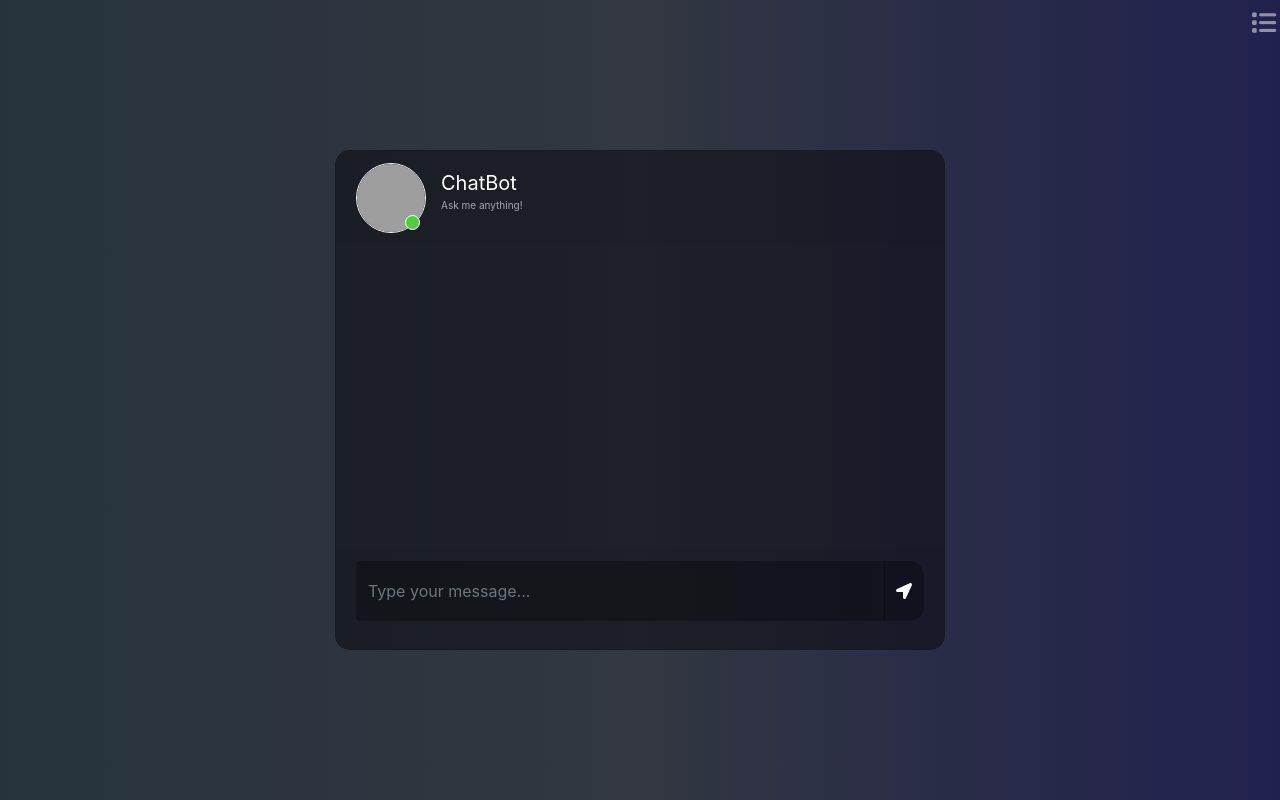
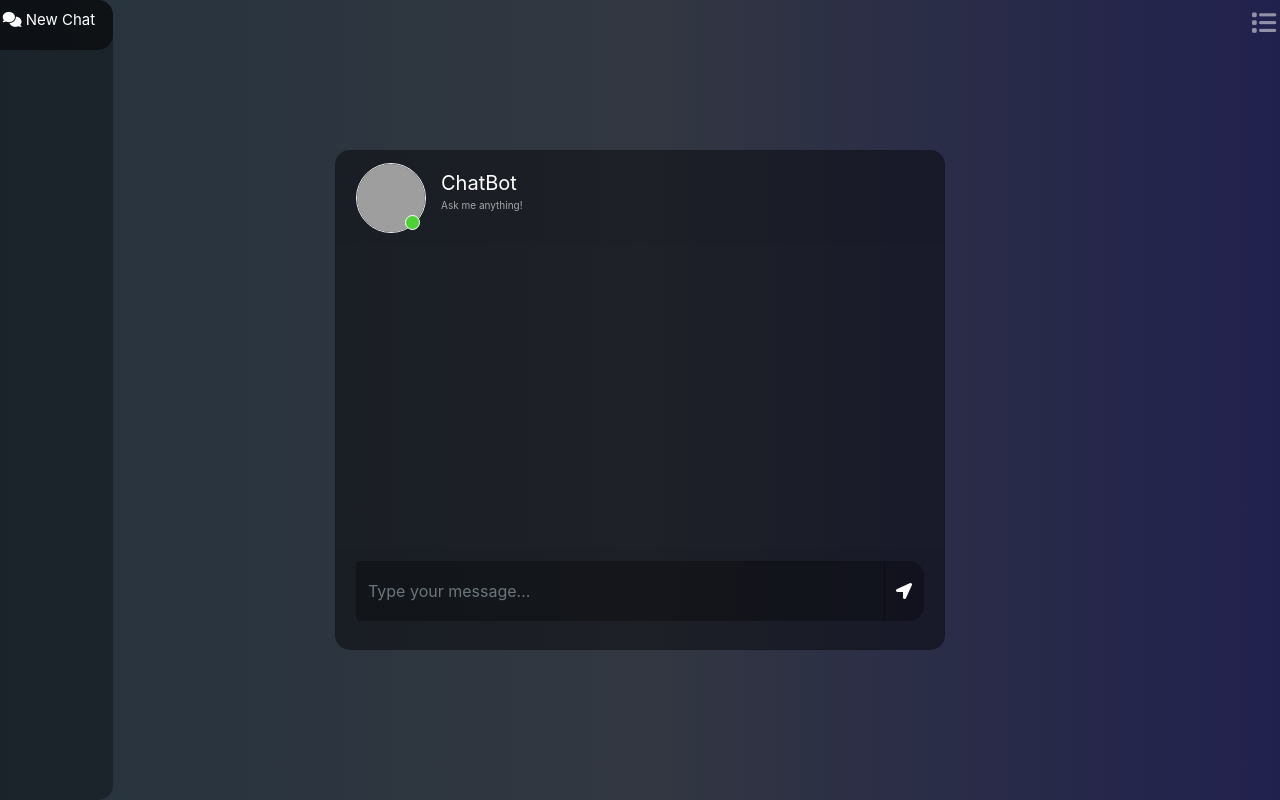
Before and after one commit to AssassinTurkey/Software_YR12_AT2_Website, a Python web app: template templates/chat.html in a window 1280 px wide. Run offline with Jinja, Linux system fonts and the light colour scheme; the template is opened without the code that fills it, so the values that code supplies are empty; some libraries are stand-ins or nearby versions; grey boxes are pictures that could not be loaded.

Commit message:
Sidebar added

```diff
--- a/static/style.css
+++ b/static/style.css
@@ -226,9 +226,6 @@ border-radius: 0 0 15px 15px !important;
 .action_menu a:hover{
 	background-color: rgba(0,0,0,0.2);
 }
-/*.action_menu:hover .action_menu_content{
-	display: block;
-}*/
 .action_menu ul{
 	list-style: none;
 	padding: 0;
@@ -257,9 +254,43 @@ border-radius: 0 0 15px 15px !important;
 .sidebar {
 	position: fixed;
 	height: 100%;
+	width: 10%;
+	background: rgba(0,0,0,0.3);
+	border-radius: 15px;
+	margin-left:-15px;
+	transition: all 0.3s;
+}
+.sidebar_button {
+	position: absolute;
 	width: 100%;
-	background: #344195;
-	transition: all 0.3s;
+	height: 50px;
+	background: transparent;
+	border-radius: 15px;
+	color: white;
+	font-size: 20px;
+	cursor: pointer;
+}
+.sidebar_button:hover {
+	background: rgba(0,0,0,0.5);
+}
+.sidebar p {
+	color: white;
+	font-size: 15px;
+	text-align: center;
+	margin-top: 7%;
+}
+.sidebar button {
+	width: 100%;
+	height: 50px;
+	background: transparent;
+	border-radius: 15px;
+	color: white;
+	font-size: 15px;
+	cursor: pointer;
+	border: none;
+}
+#chatPlacement {
+	margin-top: 25%;
 }
 @media(max-width: 576px){
 	.contacts_card{
--- a/templates/chat.html
+++ b/templates/chat.html
@@ -15,6 +15,12 @@
 
 
 	<body>
+		<div class="sidebar" id="sideBar" name="sideBar">
+			<div name='newChat'class="sidebar_button" onclick="createNewDom()" id="sidebar_button">
+				<p><i class="fa-solid fa-comments"></i> New Chat</p>
+			</div>
+			<div id="chatPlacement"></div>
+		</div>
 		<div class="action_menu" id="menu">
 			<button class="action_menu_btn" id="openPopup"><i class="fa-solid fa-list"></i></button>
 			<div class="action_menu_content" id="popup">
@@ -71,6 +77,12 @@
 			var messageBody = document.getElementById("messageFormeight");
 			messageBody.scrollTop = messageBody.scrollHeight;
 		}
+			function createNewDom() {
+				var DOMHeadingOne = document.createElement("button");
+				DOMHeadingOne.innerHTML = 'Chat 1';
+				DOMHeadingOne.classList.add("newChat");
+				document.getElementById("chatPlacement").appendChild(DOMHeadingOne);
+			}
 
 			$(document).ready(function () {
 				$("#messageArea").on("submit", function (event) {
```
Also changed, not shown: app.py (+17 -15 lines), chat_data.db (added), chat_history.db (added).
